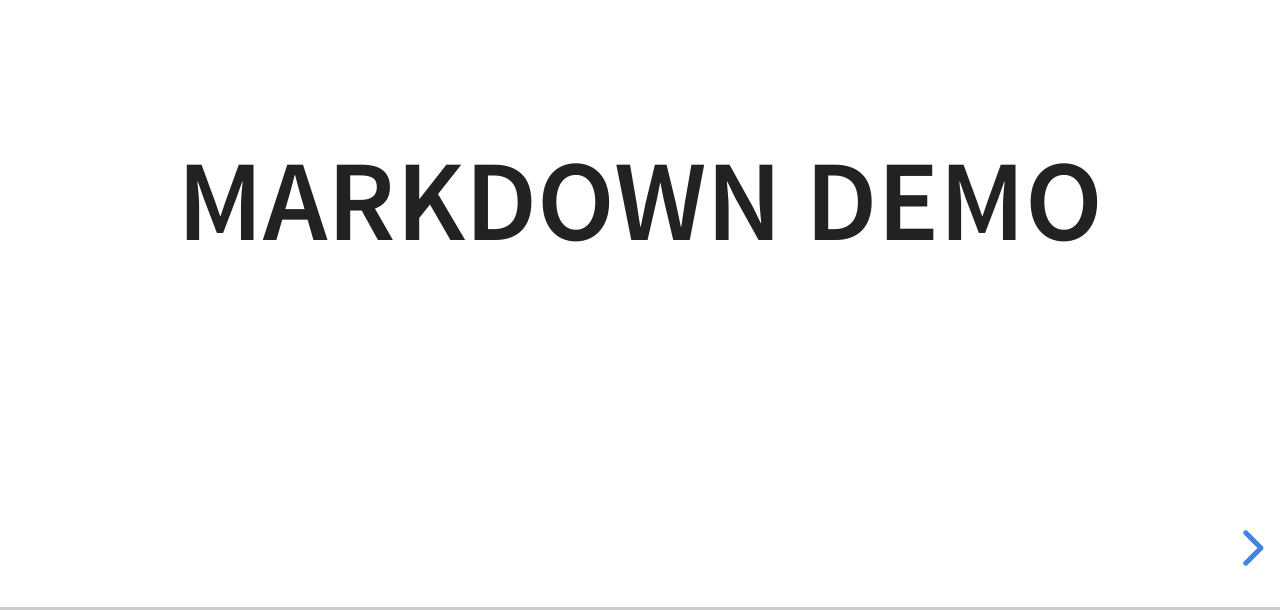
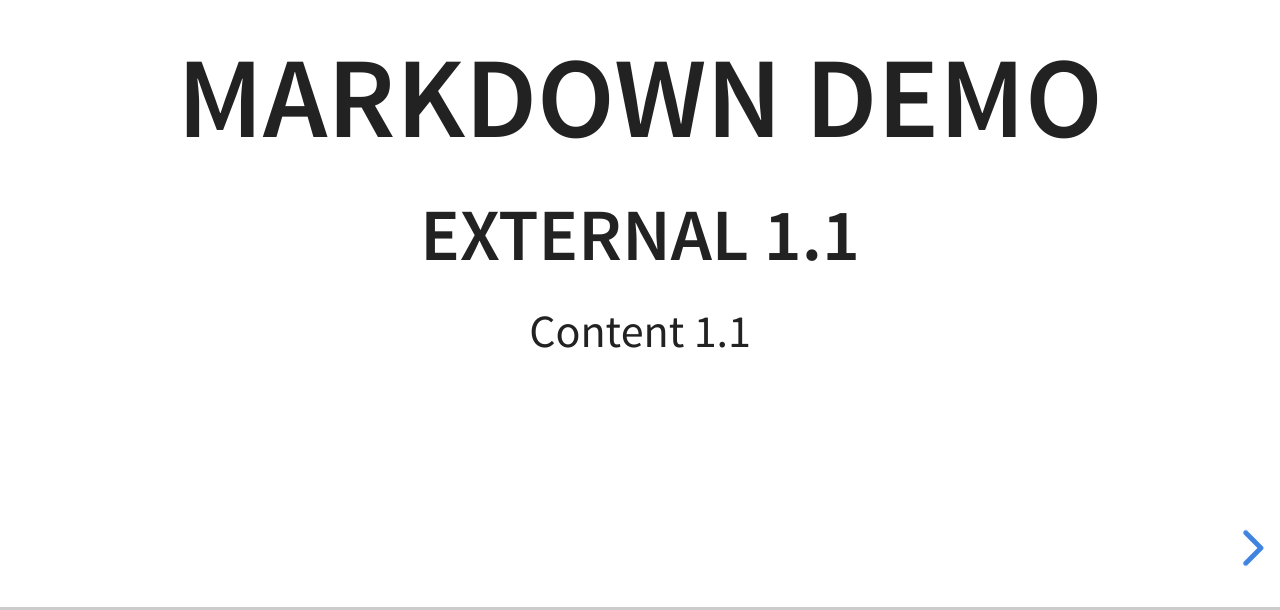
Before and after one commit to wvwang/webpages, a website: page examples/markdown.html in a window 1280 px wide. Shown: the part 190-800 px from the top of the page. Drawn offline with nearby package versions, Linux system fonts and the light colour scheme.

Commit message:
19/01/22 with external md

```diff
--- a/examples/markdown.html
+++ b/examples/markdown.html
@@ -19,7 +19,7 @@
 			<div class="slides">
 
                 <!-- Use external markdown resource, separate slides by three newlines; vertical slides by two newlines -->
-                <section data-markdown="markdown.md" data-separator="^\n\n\n" data-separator-vertical="^\n\n"></section>
+                <section data-markdown="markdown.md" data-separator="^\r\n\r\n\r\n" data-separator-vertical="^\r\n\r\n"></section>
 
                 <!-- Slides are separated by three dashes (the default) -->
                 <section data-markdown>
```
Also changed, not shown: index.html (+3 -0 lines).
